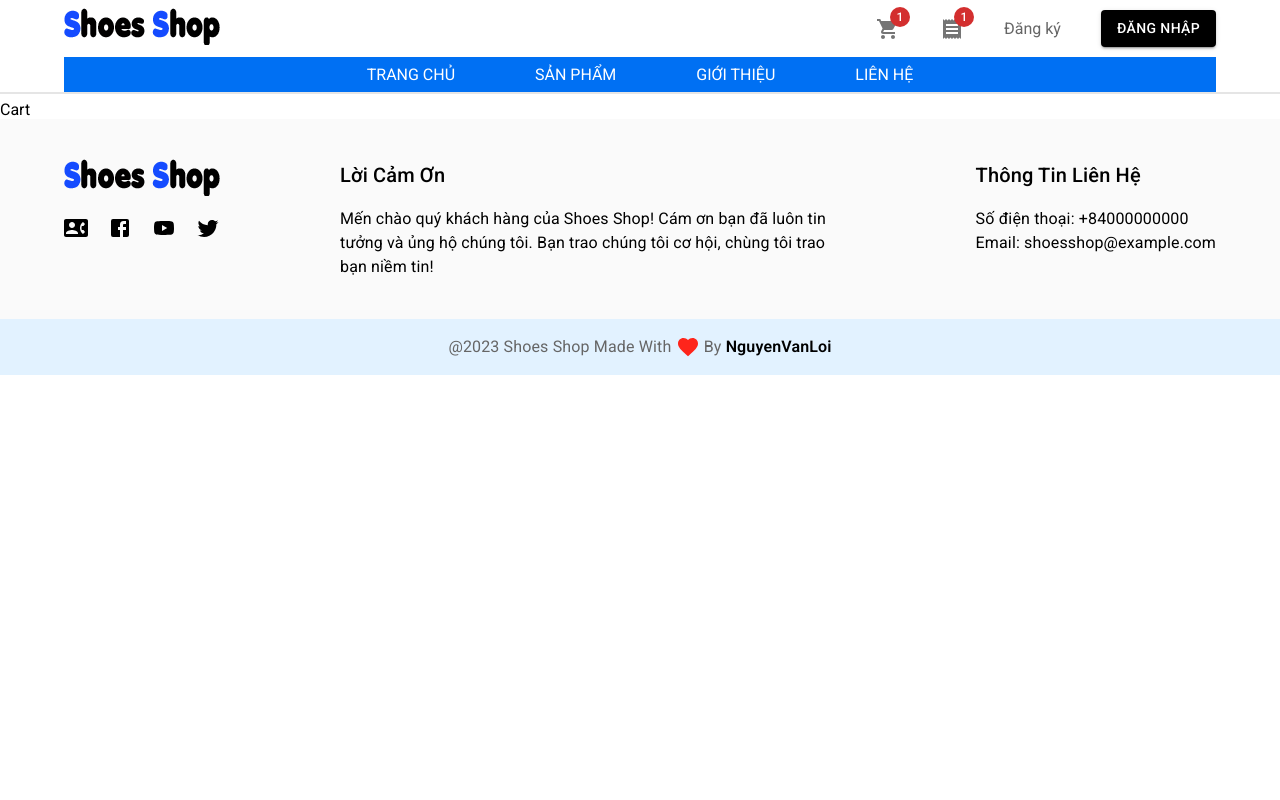
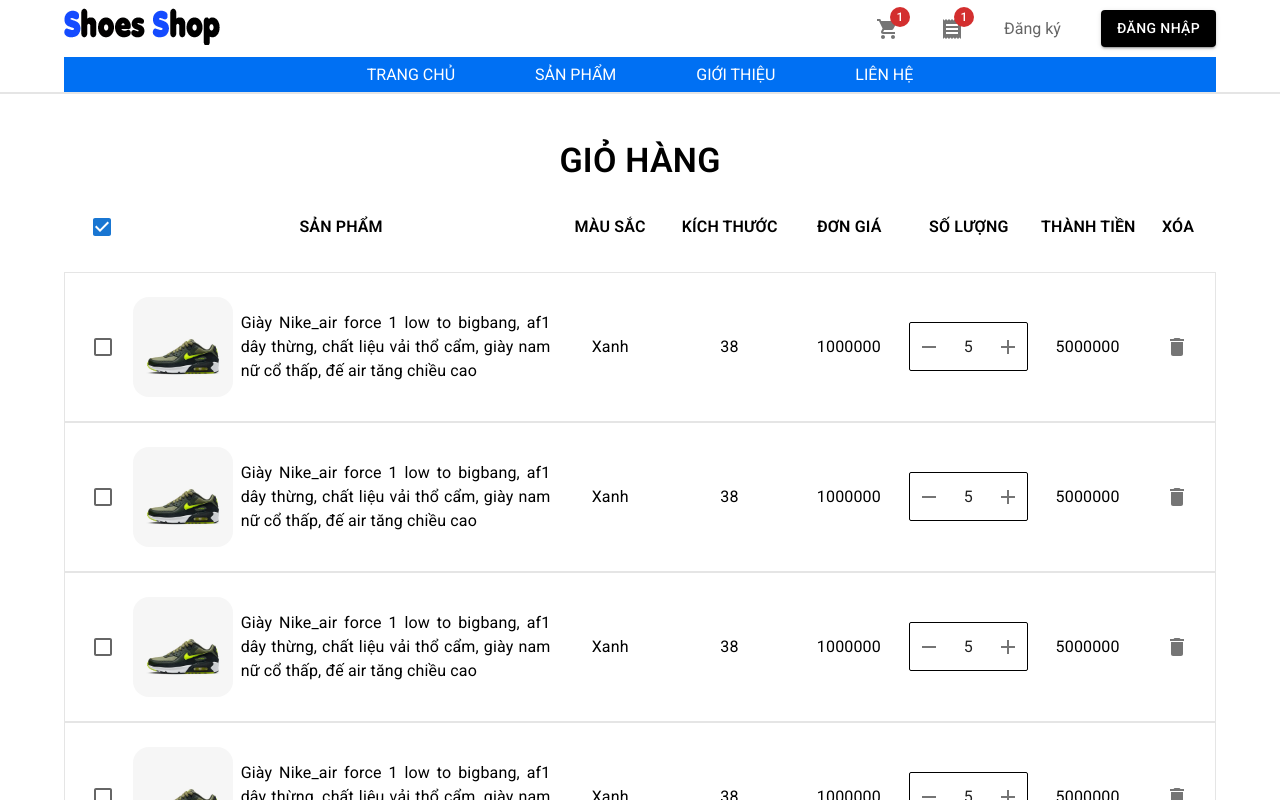
Before and after one commit to loinvl/shoes-shop-frontend, a Next.js app: page /cart in a window 1280 px wide. Shown: the top 800 px of the page. Built offline with nearby package versions, Linux system fonts and the light colour scheme.

Commit message:
cart page ui

```diff
--- a/components/Header.jsx
+++ b/components/Header.jsx
@@ -31,11 +31,11 @@
           </Box>
           <Box display={"flex"} justifyContent="flex-end" alignItems={"center"} gap={{ xs: 2, sm: 5 }}>
             <Box>
-              <Link href="/cart">
+              <CustomLink href="/cart">
                 <Badge badgeContent={1} color="error">
                   <ShoppingCart color="action" />
                 </Badge>
-              </Link>
+              </CustomLink>
             </Box>
             <Box>
               <Link href="/purchase">
--- a/pages/cart/index.jsx
+++ b/pages/cart/index.jsx
@@ -1,3 +1,199 @@
-export default function Cart(){
-    return <div>Cart</div>
+import { NumberInput } from "@/components/StyledTextField";
+import { StyledImage } from "@/components/layouts/StyledImage";
+import styleColors from "@/styles/styleColors";
+import { Add, Delete, Remove } from "@mui/icons-material";
+import { Box, Checkbox, Container, Grid, IconButton, Typography } from "@mui/material";
+import { useState } from "react";
+
+export default function CartPage() {
+  const items = [
+    {
+      imageLink: "/image/shoes-sample1.webp",
+      shoesModelName:
+        "Giày Nike_air force 1 low to bigbang, af1 dây thừng, chất liệu vải thổ cẩm, giày nam nữ cổ thấp, đế air tăng chiều cao",
+      color: "Xanh",
+      size: 38,
+      unitPrice: 1000000,
+      quantity: 5,
+      brandName: "Nike",
+    },
+
+    {
+      imageLink: "/image/shoes-sample1.webp",
+      shoesModelName:
+        "Giày Nike_air force 1 low to bigbang, af1 dây thừng, chất liệu vải thổ cẩm, giày nam nữ cổ thấp, đế air tăng chiều cao",
+      color: "Xanh",
+      size: 38,
+      unitPrice: 1000000,
+      quantity: 5,
+      brandName: "Nike",
+    },
+
+    {
+      imageLink: "/image/shoes-sample1.webp",
+      shoesModelName:
+        "Giày Nike_air force 1 low to bigbang, af1 dây thừng, chất liệu vải thổ cẩm, giày nam nữ cổ thấp, đế air tăng chiều cao",
+      color: "Xanh",
+      size: 38,
+      unitPrice: 1000000,
+      quantity: 5,
+      brandName: "Nike",
+    },
+
+    {
+      imageLink: "/image/shoes-sample1.webp",
+      shoesModelName:
+        "Giày Nike_air force 1 low to bigbang, af1 dây thừng, chất liệu vải thổ cẩm, giày nam nữ cổ thấp, đế air tăng chiều cao",
+      color: "Xanh",
+      size: 38,
+      unitPrice: 1000000,
+      quantity: 5,
+      brandName: "Nike",
+    },
+
+    {
+      imageLink: "/image/shoes-sample1.webp",
+      shoesModelName:
+        "Giày Nike_air force 1 low to bigbang, af1 dây thừng, chất liệu vải thổ cẩm, giày nam nữ cổ thấp, đế air tăng chiều cao",
+      color: "Xanh",
+      size: 38,
+      unitPrice: 1000000,
+      quantity: 5,
+      brandName: "Nike",
+    },
+  ];
+
+  const [checked, setChecked] = useState(true);
+  const [selectedIndex, setSelectedIndex] = useState([]);
+
+  const handleChange = (index) => {
+    setSelectedIndex(index);
+  };
+  return (
+    <Container>
+      <Box textAlign="center" my={5}>
+        <Box>
+          <Typography variant="h4" fontWeight="600">
+            GIỎ HÀNG
+          </Typography>
+        </Box>
+        <Grid container columns={19} my={3} px={1} alignItems="center">
+          <Grid item xs={2} md={1}>
+            <Checkbox checked={true} onChange={() => handleChange(index)} inputProps={{ "aria-label": "controlled" }} />
+          </Grid>
+          <Grid item xs={17} md={7}>
+            <Typography fontWeight="600">SẢN PHẨM</Typography>
+          </Grid>
+          <Grid item md={11} display={{ xs: "none", md: "flex" }}>
+            <Grid container columns={11} alignItems="center">
+              <Grid item xs={2}>
+                <Typography fontWeight="600">MÀU SẮC</Typography>
+              </Grid>
+              <Grid item xs={2}>
+                <Typography fontWeight="600">KÍCH THƯỚC</Typography>
+              </Grid>
+              <Grid item xs={2}>
+                <Typography fontWeight="600">ĐƠN GIÁ</Typography>
+              </Grid>
+              <Grid item xs={2}>
+                <Typography fontWeight="600">SỐ LƯỢNG</Typography>
+              </Grid>
+              <Grid item xs={2}>
+                <Typography fontWeight="600">THÀNH TIỀN</Typography>
+              </Grid>
+              <Grid item xs={1}>
+                <Typography fontWeight="600">XÓA</Typography>
+              </Grid>
+            </Grid>
+          </Grid>
+        </Grid>
+        <Grid container mt={3}>
+          {items.map((item, index) => (
+            <Grid
+              key={index}
+              item
+              container
+              columns={19}
+              py={3}
+              px={1}
+              spacing={{ xs: 2, md: 0 }}
+              alignItems="center"
+              sx={{ border: `1px solid ${styleColors.cloudyGray}` }}
+            >
+              <Grid item xs={2} md={1}>
+                <Checkbox
+                  checked={index === selectedIndex}
+                  onChange={() => handleChange(index)}
+                  inputProps={{ "aria-label": "controlled" }}
+                />
+              </Grid>
+              <Grid item xs={17} md={7} display="flex" alignItems="center" gap={1}>
+                <StyledImage src={item.imageLink} alt="shoes" width="100px" height="100px" />
+                <Typography textAlign="justify">{item.shoesModelName}</Typography>
+              </Grid>
+              <Grid item xs={19} md={4}>
+                <Grid container columns={4}>
+                  <Grid item xs={2} display="flex" justifyContent={{ md: "center" }}>
+                    <Typography display={{ md: "none" }}>Màu sắc:&nbsp;</Typography>
+                    <Typography>{item.color}</Typography>
+                  </Grid>
+                  <Grid item xs={2} display="flex" justifyContent={{ md: "center" }}>
+                    <Typography display={{ md: "none" }}>Kích thước:&nbsp;</Typography>
+                    <Typography>{item.size}</Typography>
+                  </Grid>
+                </Grid>
+              </Grid>
+              <Grid item xs={19} md={4}>
+                <Grid container columns={4} alignItems="center">
+                  <Grid item xs={2} display="flex" justifyContent={{ md: "center" }}>
+                    <Typography display={{ md: "none" }}>Đơn giá:&nbsp;</Typography>
+                    <Typography>{item.unitPrice}</Typography>
+                  </Grid>
+                  <Grid item md={2} display="flex" alignItems="center" justifyContent={{ md: "center" }}>
+                    <Typography mr={2} display={{ md: "none" }}>
+                      Số lượng:&nbsp;
+                    </Typography>
+                    <NumberInput
+                      type="number"
+                      value={item.quantity}
+                      inputProps={{ style: { textAlign: "center" } }}
+                      InputProps={{
+                        startAdornment: (
+                          <IconButton>
+                            <Remove />
+                          </IconButton>
+                        ),
+                        endAdornment: (
+                          <IconButton>
+                            <Add />
+                          </IconButton>
+                        ),
+                        readOnly: true,
+                        sx: { padding: 0 },
+                      }}
+                      sx={{ width: { xs: "90px", sm: "100px", md: "100%" } }}
+                    />
+                  </Grid>
+                </Grid>
+              </Grid>
+              <Grid item xs={19} md={3}>
+                <Grid container columns={3} alignItems="center">
+                  <Grid item xs={1.5} md={2} display="flex" justifyContent={{ md: "center" }}>
+                    <Typography display={{ md: "none" }}>Thành tiền:&nbsp;</Typography>
+                    <Typography>{item.unitPrice * item.quantity}</Typography>
+                  </Grid>
+                  <Grid item xs={1.5} md={1} display="flex" alignItems="center" justifyContent={{ md: "center" }}>
+                    <Typography display={{ md: "none" }}>Xóa:&nbsp;</Typography>
+                    <IconButton>
+                      <Delete />
+                    </IconButton>
+                  </Grid>
+                </Grid>
+              </Grid>
+            </Grid>
+          ))}
+        </Grid>
+      </Box>
+    </Container>
+  );
 }
```
